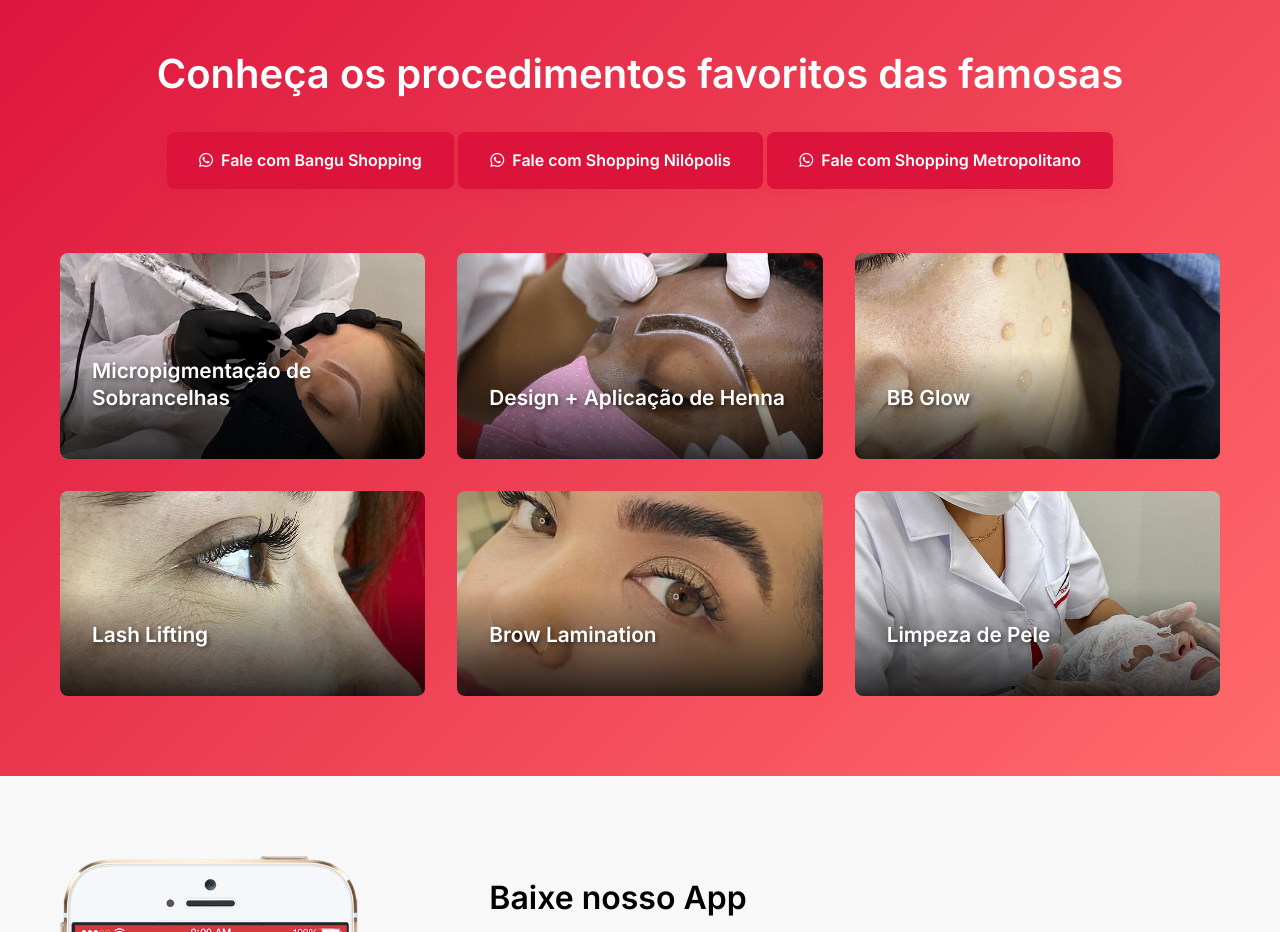
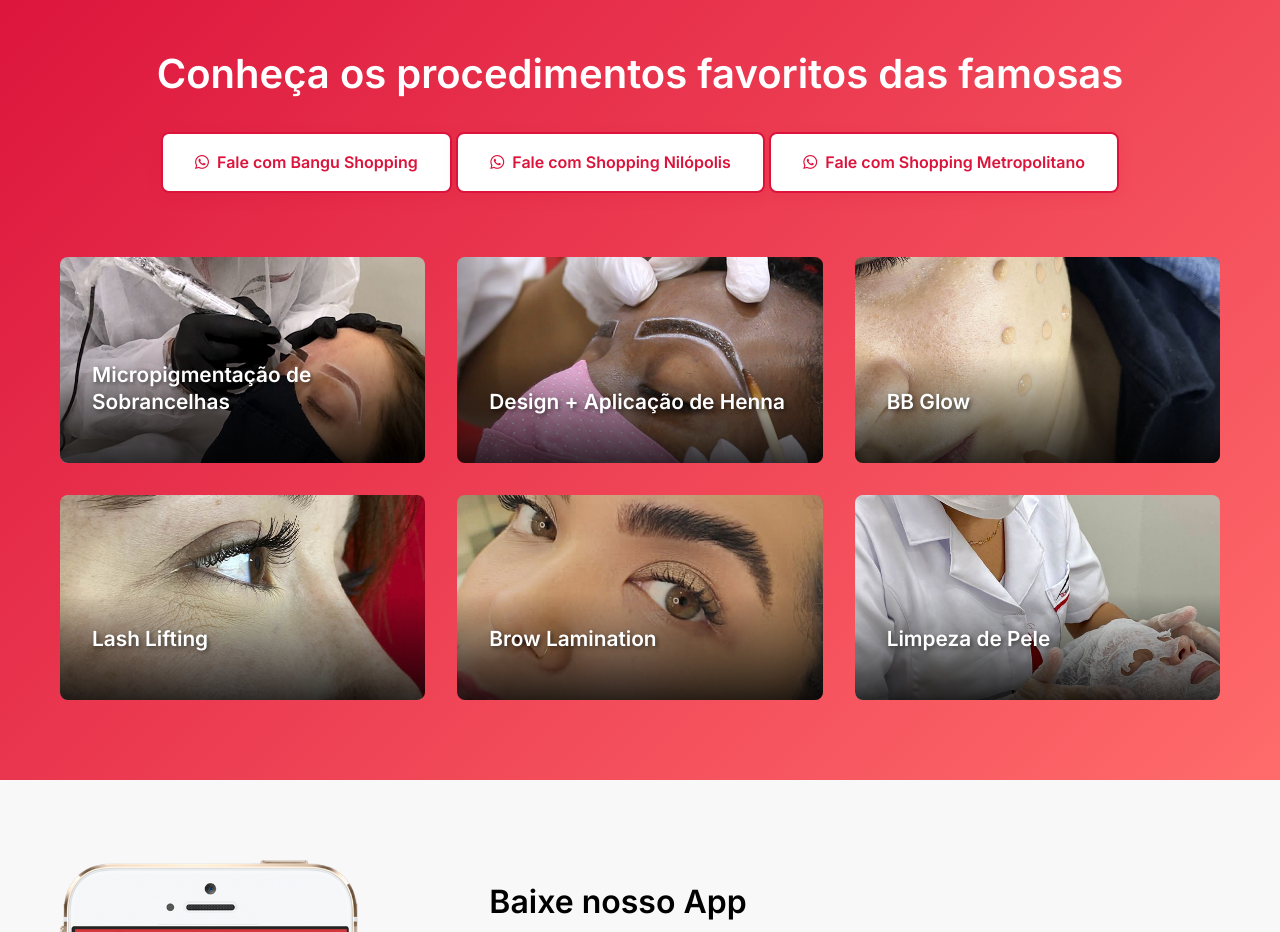
Before and after one commit to LucasAlbuquerquesousa/Bangu, a plain HTML site: page index.html in a window 1280 px wide. Shown: the part 1640-2572 px from the top of the page. Drawn offline with Linux system fonts and the light colour scheme.

Commit message:
Add files via upload

```diff
--- a/style.css
+++ b/style.css
@@ -415,6 +415,16 @@ strong {
 
 .services .section-header .btn {
     margin-top: 1rem;
+}
+
+.contact-buttons .btn-primary {
+    background: white;
+    color: var(--primary-color);
+    border: 2px solid var(--primary-color);
+}
+
+.contact-buttons .btn-primary:hover {
+    box-shadow: 0 8px 25px rgba(255, 255, 255, 0.8);
 }
 
 .services-grid {
```
